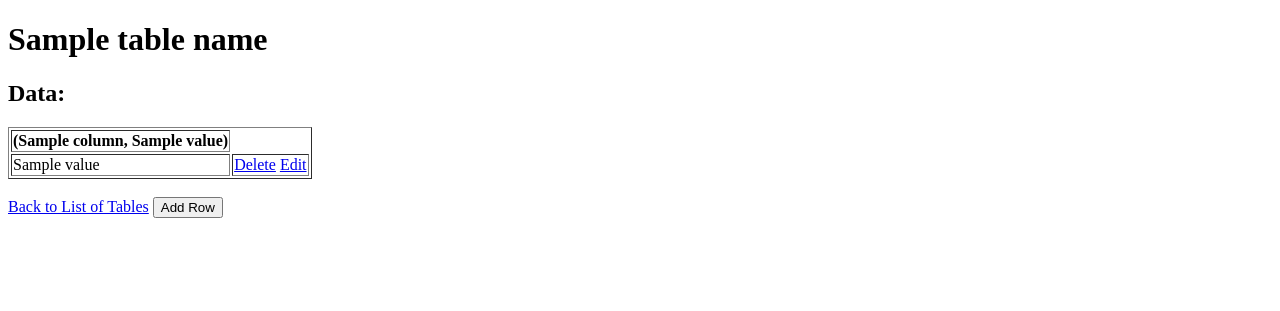
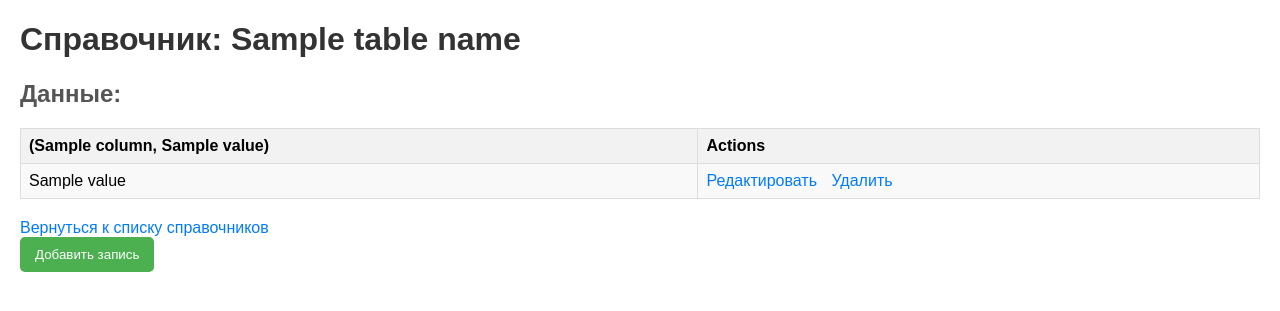
Before and after one commit to sherri-ice/bsu_famcs_4_course, a Flask app: template ds-1/lab-2/src/templates/table.html in a window 1280 px wide. Shown: the top 311 px of the page. Run offline with Flask 3, Linux system fonts and the light colour scheme; the template is opened without the code that fills it: most values are stand-ins (such as "Sample title", 1, 10 or a date in 2020).

Commit message:
lab 2, part 3: prettify

```diff
--- a/ds-1/lab-2/src/templates/table.html
+++ b/ds-1/lab-2/src/templates/table.html
@@ -4,17 +4,79 @@
     <meta charset="UTF-8">
     <meta name="viewport" content="width=device-width, initial-scale=1.0">
     <title>{{ table_name }}</title>
+    <style>
+        body {
+            font-family: Arial, sans-serif;
+            margin: 20px;
+        }
+
+        h1 {
+            color: #333;
+        }
+
+        h2 {
+            margin-top: 20px;
+            color: #555;
+        }
+
+        table {
+            border-collapse: collapse;
+            width: 100%;
+            margin-top: 20px;
+        }
+
+        th, td {
+            border: 1px solid #ddd;
+            padding: 8px;
+            text-align: left;
+        }
+
+        th {
+            background-color: #f2f2f2;
+        }
+
+        tr:nth-child(even) {
+            background-color: #f9f9f9;
+        }
+
+        a {
+            text-decoration: none;
+            color: #007bff;
+            margin-right: 10px;
+        }
+
+        button {
+            background-color: #4caf50;
+            color: white;
+            padding: 10px 15px;
+            border: none;
+            border-radius: 5px;
+            cursor: pointer;
+        }
+
+        .actions {
+            display: flex;
+            align-items: center;
+        }
+
+        .back-link {
+            margin-top: 20px;
+            display: block;
+            color: #007bff;
+        }
+    </style>
 </head>
 <body>
-    <h1>{{ table_name }}</h1>
-    <h2>Data:</h2>
-    <table border="1">
+    <h1>Справочник: {{ table_name }}</h1>
+    <h2>Данные:</h2>
+    <table>
         <tr>
             {% for column in data[0] %}
                 {% if not column.endswith('_id') %}
                     <th>{{ column }}</th>
                 {% endif %}
             {% endfor %}
+            <th>Actions</th>
         </tr>
         {% for row in data %}
             <tr>
@@ -23,21 +85,20 @@
                         <td>{{ value }}</td>
                     {% endif %}
                 {% endfor %}
-                <td>
+                <td class="Действия">
                     {% set id, record_value = row.items() | first %}
-                    <a href="{{ url_for('delete_row', table_name=table_name, row_id=record_value) }}">Delete</a>
-                    <a href="{{ url_for('edit_row', table_name=table_name, record_id=record_value) }}">Edit</a>
+                    <a href="{{ url_for('edit_row', table_name=table_name, record_id=record_value) }}">Редактировать</a>
+                    <a href="{{ url_for('delete_row', table_name=table_name, row_id=record_value) }}">Удалить</a>
                 </td>
             </tr>
         {% endfor %}
     </table>
 
-    <br>
-    <a href="{{ url_for('index') }}">Back to List of Tables</a>
+    <a class="back-link" href="{{ url_for('index') }}">Вернуться к списку справочников</a>
 
     <!-- Add Row button -->
     <a href="{{ url_for('add_row', table_name=table_name) }}">
-        <button>Add Row</button>
+        <button>Добавить запись</button>
     </a>
 </body>
 </html>
```
Also changed, not shown: ds-1/lab-2/src/templates/add_row.html (+52 -6 lines), ds-1/lab-2/src/templates/delete_row.html (+38 -6 lines), ds-1/lab-2/src/templates/edit_row.html (+53 -5 lines), ds-1/lab-2/src/templates/index.html (+37 -1 lines).
